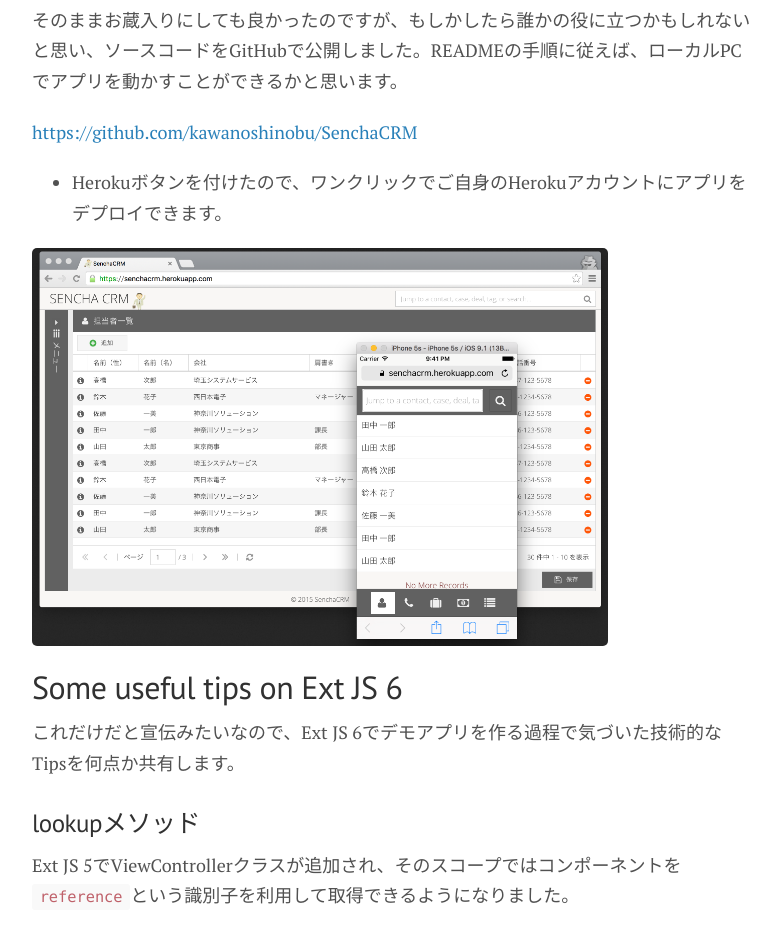
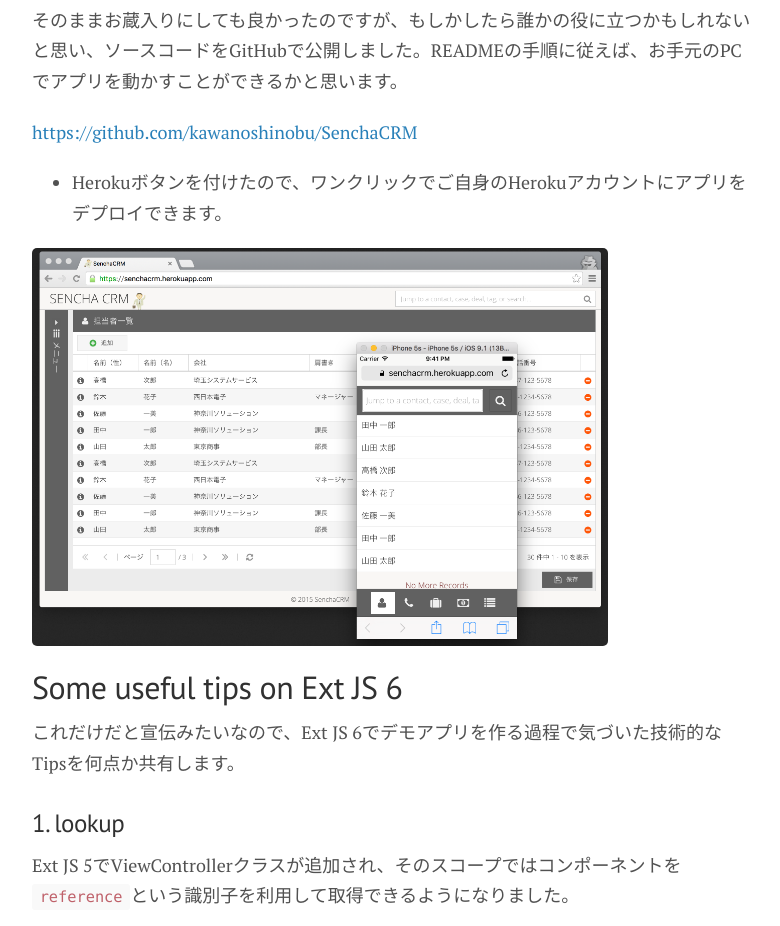
Before and after one commit to shinobukawano/kawanoshinobu.github.io, a Jekyll site: the page built from _posts/2015-12-06-senchacrm.md, in a window 1280 px wide and 1400 px high, scrolled down 536 px, cut to the strip 252-1178 px from the top of the window. Shown: the whole strip, without its empty margins (248-1028 px from the left). Built offline with Jekyll 4.4.1, drawn with Linux system fonts in a browser that asks for light colours; Markdown is read by kramdown in place of the engine named in the settings; comment, search, counter and statistics services are not loaded; some of the changed text lies outside the part shown.

Commit message:
Updated.

```diff
--- a/_posts/2015-12-06-senchacrm.md
+++ b/_posts/2015-12-06-senchacrm.md
@@ -14,7 +14,7 @@
 
 <iframe src="https://player.vimeo.com/video/147315133" width="500" height="323" frameborder="0" webkitallowfullscreen mozallowfullscreen allowfullscreen></iframe>
 
-そのままお蔵入りにしても良かったのですが、もしかしたら誰かの役に立つかもしれないと思い、ソースコードをGitHubで公開しました。READMEの手順に従えば、ローカルPCでアプリを動かすことができるかと思います。
+そのままお蔵入りにしても良かったのですが、もしかしたら誰かの役に立つかもしれないと思い、ソースコードをGitHubで公開しました。READMEの手順に従えば、お手元のPCでアプリを動かすことができるかと思います。
 
 <a href="https://github.com/kawanoshinobu/SenchaCRM" target="_blank">https://github.com/kawanoshinobu/SenchaCRM</a>
 * Herokuボタンを付けたので、ワンクリックでご自身のHerokuアカウントにアプリをデプロイできます。
@@ -25,7 +25,7 @@
 
 これだけだと宣伝みたいなので、Ext JS 6でデモアプリを作る過程で気づいた技術的なTipsを何点か共有します。
 
-### lookupメソッド
+### 1. lookup
 
 Ext JS 5でViewControllerクラスが追加され、そのスコープではコンポーネントを`reference`という識別子を利用して取得できるようになりました。
 
```
Also changed, not shown: other parts of _posts/2015-12-06-senchacrm.md (+5 -1 lines).
